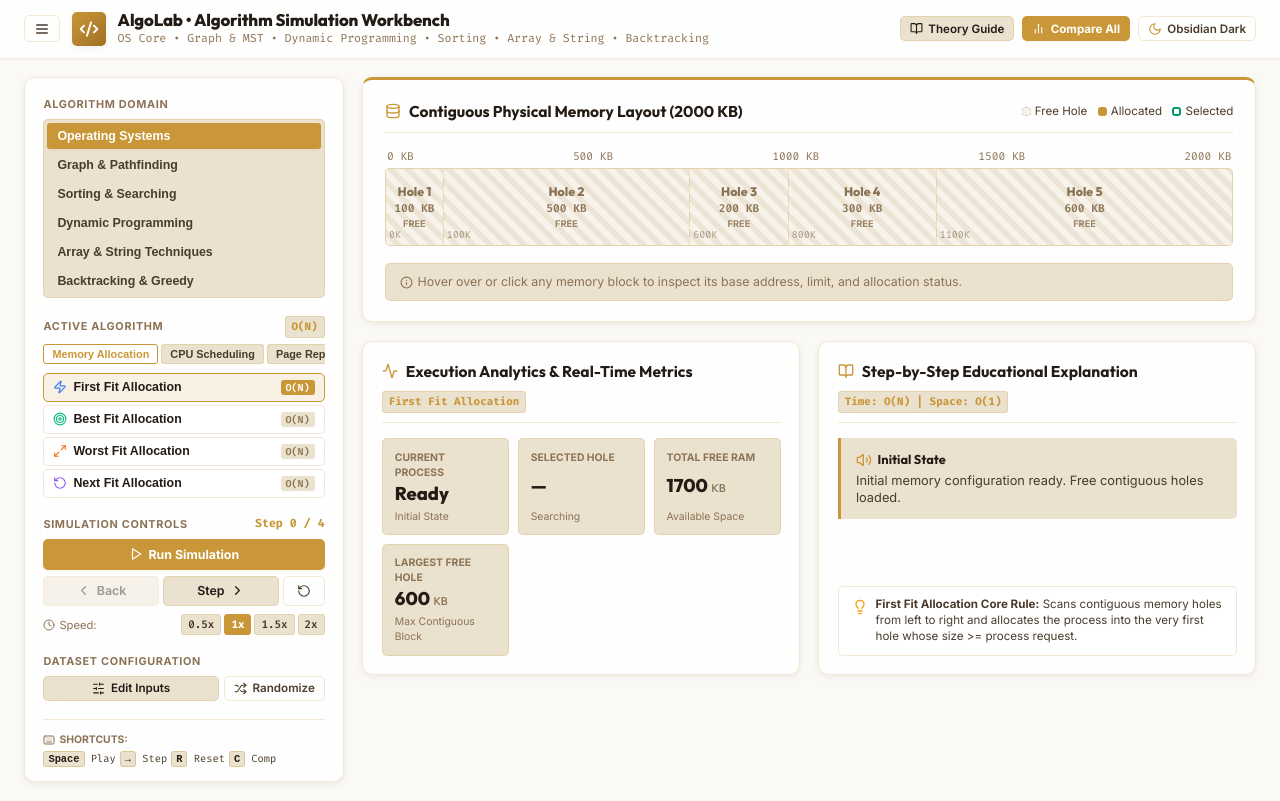
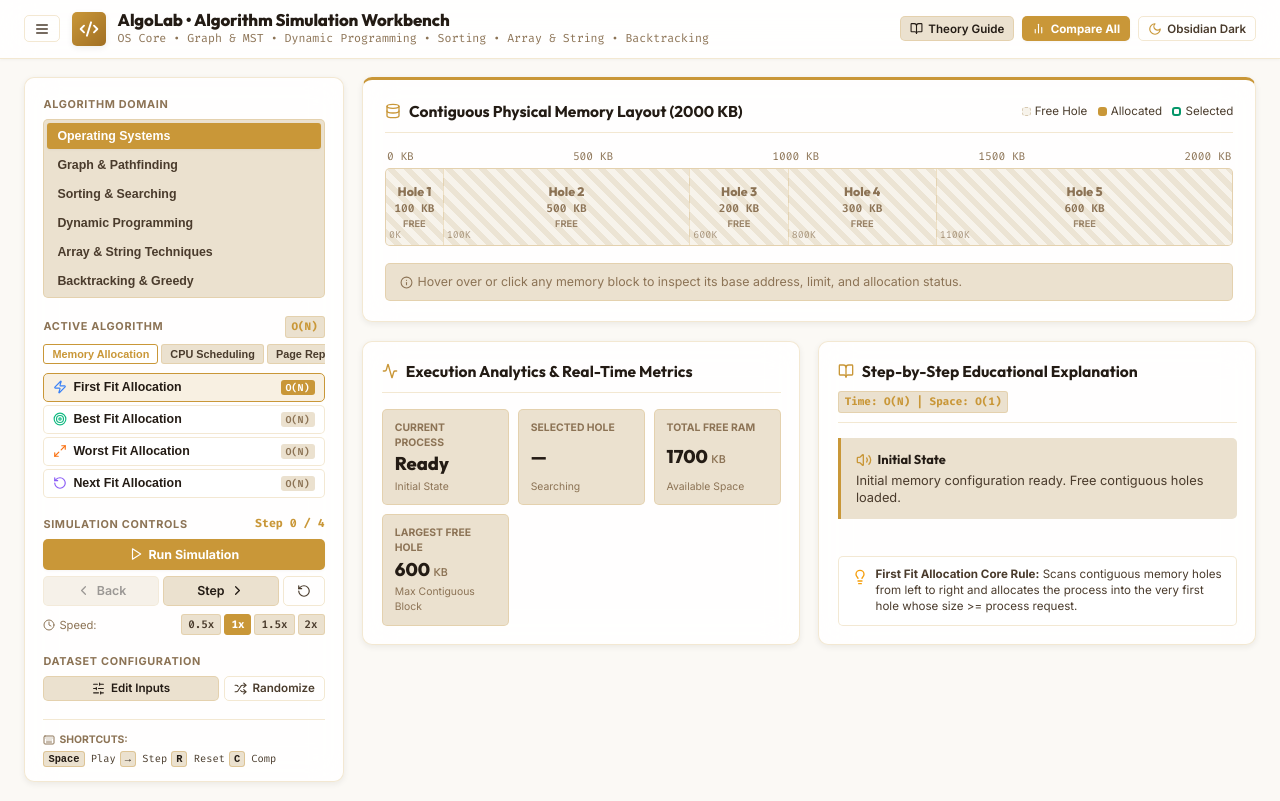
Before and after one commit to Sami7ma/redesigned-potato, a React (Vite) app: page / in a window 1280 px wide. Built offline with nearby package versions, Linux system fonts and the light colour scheme.

Commit message:
fix(ui): remove redundant algorithm name badge below MetricsPanel header

```diff
--- a/src/components/MetricsPanel.jsx
+++ b/src/components/MetricsPanel.jsx
@@ -18,7 +18,6 @@ export default function MetricsPanel({
           <Activity size={16} color="var(--primary)" />
           <span>Execution Analytics & Real-Time Metrics</span>
         </h3>
-        <span className="complexity-badge">{algorithmName}</span>
       </div>
 
       {/* 1. OS Memory Allocation Metrics */}
```
